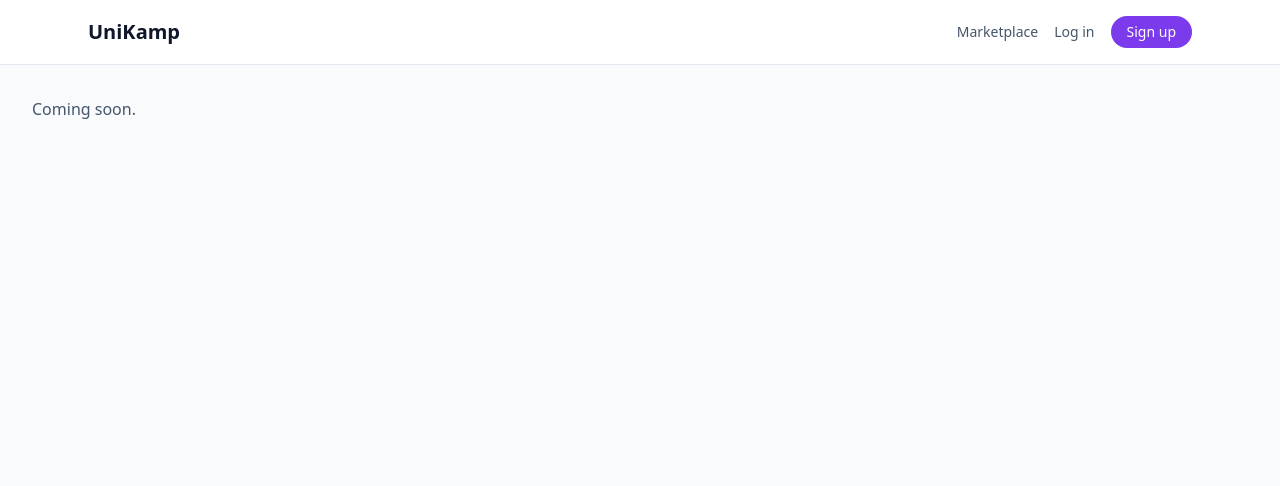
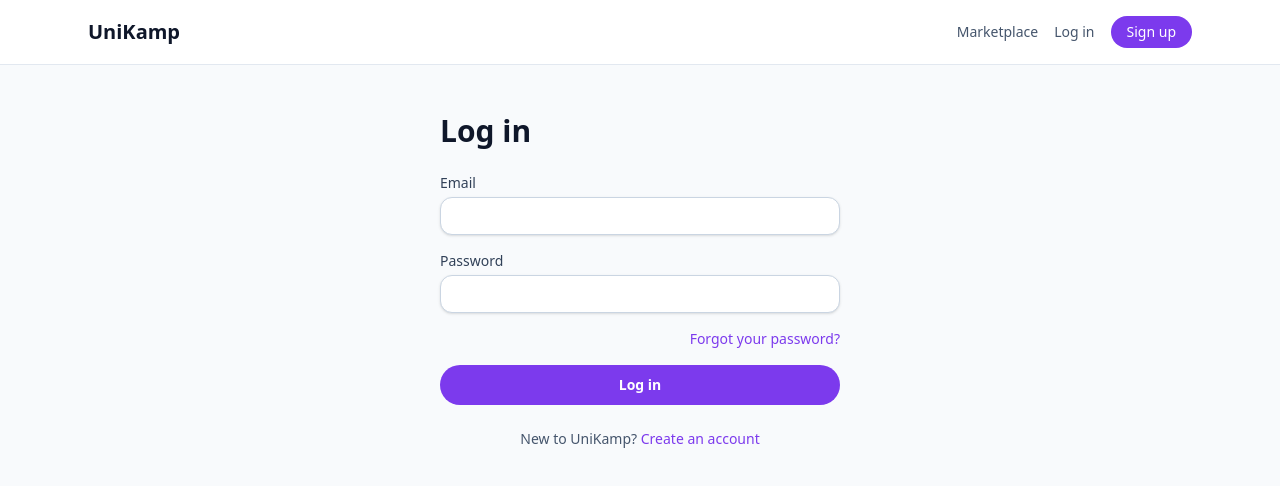
Before and after one commit to robelyinager12-web/CumpasMarkatPlace, a Next.js app in the folder apps/web/: page /auth/login in a window 1280 px wide. Shown: the top 486 px of the page. Built offline with nearby package versions, Linux system fonts and the light colour scheme; no server answers.

Commit message:
feat(web): login page

```diff
--- a/apps/web/src/app/auth/login/page.tsx
+++ b/apps/web/src/app/auth/login/page.tsx
@@ -1,3 +1,22 @@
-export default function Page() {
-  return <main className="p-8 text-slate-600">Coming soon.</main>
+import type { Metadata } from 'next'
+import Link from 'next/link'
+import { LoginForm } from '@/components/forms/LoginForm'
+import { safeNextPath } from '@/lib/safe-redirect'
+
+export const metadata: Metadata = { title: 'Log in' }
+
+export default async function LoginPage({ searchParams }: { searchParams: Promise<{ next?: string }> }) {
+  const { next } = await searchParams
+  return (
+    <main className="mx-auto max-w-md px-6 py-12">
+      <h1 className="mb-6 text-3xl font-bold text-brand-navy">Log in</h1>
+      <LoginForm next={safeNextPath(next)} />
+      <p className="mt-6 text-center text-sm text-slate-600">
+        New to UniKamp?{' '}
+        <Link href="/auth/register" className="font-medium text-brand-purple hover:underline">
+          Create an account
+        </Link>
+      </p>
+    </main>
+  )
 }
```
